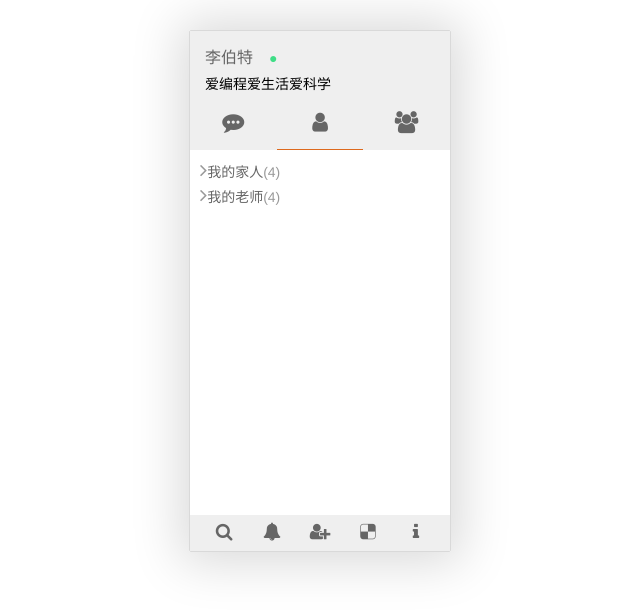
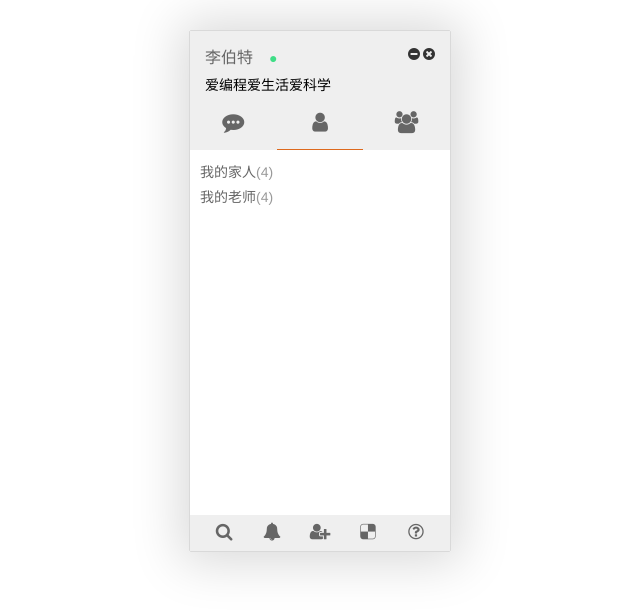
Before and after one commit to liebertLEOS/WebChat, a Vue app: page /#/Main in a window 1280 px wide. Shown: the top 612 px of the page, without its empty margins (320-960 px from the left). Built offline with nearby package versions, Linux system fonts and the light colour scheme.

Commit message:
主界面头部添加按钮
主界面头部添加最小化、关闭按钮

```diff
--- a/src/assets/css/common.css
+++ b/src/assets/css/common.css
@@ -14,4 +14,15 @@ hr{height:1px;margin:10px 0;border:0;clear:both}
 a{color:#333;text-decoration:none}
 a:hover{color:#777}
 @font-face {font-family: 'FontAwesome';src: url('../fonts/fontawesome-webfont.eot?v=4.7.0');src: url('../fonts/fontawesome-webfont.eot?#iefix&v=4.7.0') format('embedded-opentype'), url('../fonts/fontawesome-webfont.woff2?v=4.7.0') format('woff2'), url('../fonts/fontawesome-webfont.woff?v=4.7.0') format('woff'), url('../fonts/fontawesome-webfont.ttf?v=4.7.0') format('truetype'), url('../fonts/fontawesome-webfont.svg?v=4.7.0#fontawesomeregular') format('svg');font-weight: normal;font-style: normal;}
-.webchat-icon{display: inline-block;font: normal normal normal 14px/1 FontAwesome;font-size: inherit;text-rendering: auto;-webkit-font-smoothing: antialiased;-moz-osx-font-smoothing: grayscale;}
+.webchat-ico{display: inline-block;font: normal normal normal 14px/1 FontAwesome;font-size: inherit;text-rendering: auto;-webkit-font-smoothing: antialiased;-moz-osx-font-smoothing: grayscale;}
+.webchat-ico-angle-right:before{content: "\f105";}
+.webchat-ico-history:before{content: "\f27a";}
+.webchat-ico-user:before {content: "\f007";}
+.webchat-ico-group:before{content: "\f0c0";}
+.webchat-ico-search:before{content: "\f002";}
+.webchat-ico-bell:before{content: "\f0f3";}
+.webchat-ico-add:before{content: "\f234";}
+.webchat-ico-skin:before{content: "\f1a5";}
+.webchat-ico-about:before{content: "\f29c";}
+.webchat-ico-close:before{content: "\f057";}
+.webchat-ico-minimize:before{content: "\f056";}
--- a/src/components/main/main.vue
+++ b/src/components/main/main.vue
@@ -4,16 +4,16 @@
 		<div class="webchat-main-info">
 			<div class="webchat-user">李伯特</div>
 			<div class="webchat-status">
-				<span class="webchat-icon webchat-status-online" v-on:click.stop="statusMenu = true">●</span>
+				<span class="webchat-ico webchat-status-online" v-on:click.stop="statusMenu = true">●</span>
 				<ul class="webchat-dropbox" v-show="statusMenu">
 					<li>
-						<i class="webchat-icon">√</i>
-						<cite class="webchat-icon webchat-status-online">●</cite>
+						<i class="webchat-ico">√</i>
+						<cite class="webchat-ico webchat-status-online">●</cite>
 						在线
 					</li>
 					<li>
-						<i class="webchat-icon"></i>
-						<cite class="webchat-icon webchat-status-offline">●</cite>
+						<i class="webchat-ico"></i>
+						<cite class="webchat-ico webchat-status-offline">●</cite>
 						离线
 					</li>
 				</ul>
@@ -23,13 +23,13 @@
 		<div class="webchat-tab webchat-main-tab">
 			<ul class="webchat-tab-tt">
 				<li v-bind:class="{'webchat-tab-focus':mainTab==1}" title="历史会话" v-on:click="mainTab=1">
-					<i class="webchat-icon webchat-icon-history" ></i>
+					<i class="webchat-ico webchat-ico-history" ></i>
 				</li>
 				<li v-bind:class="{'webchat-tab-focus':mainTab==2}" title="联系人" v-on:click="mainTab=2">
-				<i class="webchat-icon webchat-icon-user"></i>
+				<i class="webchat-ico webchat-ico-user"></i>
 				</li>
 				<li v-bind:class="{'webchat-tab-focus':mainTab==3}" title="群组" v-on:click="mainTab=3">
-					<i class="webchat-icon webchat-icon-group"></i>
+					<i class="webchat-ico webchat-ico-group"></i>
 				</li>
 			</ul>
 			<ul class="webchat-tab-ct">
@@ -43,23 +43,24 @@
 		</div>
 		<ul class="webchat-main-tool">
 			<li id="webchat-main-tool-search"title="搜索">
-				<i class="webchat-icon webchat-icon-search"></i>
+				<i class="webchat-ico webchat-ico-search"></i>
 			</li>
 			<li id="webchat-main-tool-message" title="消息盒子">
-				<i class="webchat-icon webchat-icon-bell"></i>
+				<i class="webchat-ico webchat-ico-bell"></i>
 			</li>
 			<li id="webchat-main-tool-find" title="查找">
-				<i class="webchat-icon webchat-icon-add"></i>
+				<i class="webchat-ico webchat-ico-add"></i>
 			</li>
 			<li id="webchat-main-tool-skin" title="皮肤">
-				<i class="webchat-icon webchat-icon-skin"></i>
+				<i class="webchat-ico webchat-ico-skin"></i>
 			</li>
 			<li id="webchat-main-tool-about" title="关于">
-				<i class="webchat-icon webchat-icon-about"></i>
+				<i class="webchat-ico webchat-ico-about"></i>
 			</li>
 		</ul>
 		<span class="webchat-main-setwin">
-			<a class="webchat-main-ico webchat-main-close webchat-main-close1" href="javascript:;"></a>
+			<a class="webchat-ico webchat-ico-minimize" href="javascript:;"></a>
+			<a class="webchat-ico webchat-ico-close" href="javascript:;"></a>
 		</span>
 	</div>
 </template>
@@ -85,7 +86,7 @@
 ::-webkit-scrollbar-thumb{border-radius: 3px;-moz-border-radius: 3px;-webkit-border-radius: 3px;background-color: #c3c3c3;}
 ::-webkit-scrollbar-track{background-color: transparent;}
 ::-webkit-scrollbar-thumb:hover{background-color: #999;}
-.webchat-main{display:block;box-sizing:content-box;margin:30px auto;width:260px;height:520px;border:1px solid #d9d9d9;border-radius:2px;box-shadow:1px 1px 50px 10px rgba(0,0,0,0.15);color:#666}
+.webchat-main{position:relative;display:block;box-sizing:content-box;margin:30px auto;width:260px;height:520px;border:1px solid #d9d9d9;border-radius:2px;box-shadow:1px 1px 50px 10px rgba(0,0,0,0.15);color:#666}
 .webchat-main-drag{height:15px;padding:0 50px;background-color:#efefef;cursor:move}
 .webchat-main-info{height:54px;padding:0 15px;background-color:#efefef;font-size:14px;}
 .webchat-main-info .webchat-user{float:left;height:24px;line-height:24px;max-width:150px;margin-right:16px;font-size:16px;}
@@ -97,7 +98,7 @@
 .webchat-status .webchat-dropbox li:hover{background-color:#eee}
 .webchat-dropbox li i{display:block;position:absolute;top:0;left:5px;font-size:14px;font-weight:bold}
 .webchat-dropbox li cite{padding-right:5px;}
-.webchat-remark{position: relative;left:-6px;display: block;width:100%;border:1px solid transparent;margin-top: 6px;padding: 0 5px;height: 28px;line-height: 28px;background: 0 0;border-radius: 2px;}
+.webchat-remark{position: relative;left:-6px;display: block;width:100%;border:1px solid transparent;margin-top: 6px;padding: 0 5px;height: 28px;line-height: 28px;background: 0 0;border-radius: 2px;box-sizing: content-box;}
 .webchat-remark{overflow: hidden;text-overflow:ellipsis;white-space: nowrap;}
 .webchat-remark:focus{border: 1px solid #d2d2d2;border-color: rgba(0,0,0,.15);}
 .webchat-main-tab{height:415px;}
@@ -114,23 +115,16 @@
 .webchat-user-cate h5{height:25px;line-height:25px;cursor:pointer;}
 .webchat-user-cate h5:hover{color:#000;}
 .webchat-user-cate h5>em{font-style:normal;color:#999}
-.webchat-user-cate .webchat-icon{font-size: 20px;color:#999}
+.webchat-user-cate .webchat-ico{font-size: 20px;color:#999}
 .webchat-user-cate .webchat-dropbox{width:100%}
 .webchat-user-cate .webchat-dropbox li{position:relative;height: 52px;padding:5px 15px 5px 60px;}
 .webchat-user-cate .webchat-dropbox li>img{position: absolute;left:15px;top:8px;width:36px;height:36px;border-radius:50%;}
 .webchat-user-cate .webchat-dropbox li>p{color:#999;font-size:12px;}
 .webchat-main-tool{padding:0 10px;height:36px;background:#efefef}
 .webchat-main-tool li{display:inline-block;float:left;width:20%;height:36px;line-height:36px;text-align:center;font-size:16px;cursor:pointer;}
-.webchat-main-tool .webchat-icon{font-size:18px;}
+.webchat-main-tool .webchat-ico{font-size:18px;}
 .webchat-main-tool li>i{transition:all ease .2s;}
 .webchat-main-tool li:hover i{color:#dd691d;}
-.webchat-icon-angle-right:before{content: "\f105";}
-.webchat-icon-history:before{content: "\f27a";}
-.webchat-icon-user:before {content: "\f007";}
-.webchat-icon-group:before{content: "\f0c0";}
-.webchat-icon-search:before{content: "\f002";}
-.webchat-icon-bell:before{content: "\f0f3";}
-.webchat-icon-add:before{content: "\f234";}
-.webchat-icon-skin:before{content: "\f1a5";}
-.webchat-icon-about:before{content: "\f129";}
+.webchat-main-setwin{position:absolute;right:15px;top:15px;}
+.webchat-main-setwin a{margin-left:3px;}
 </style>
```
